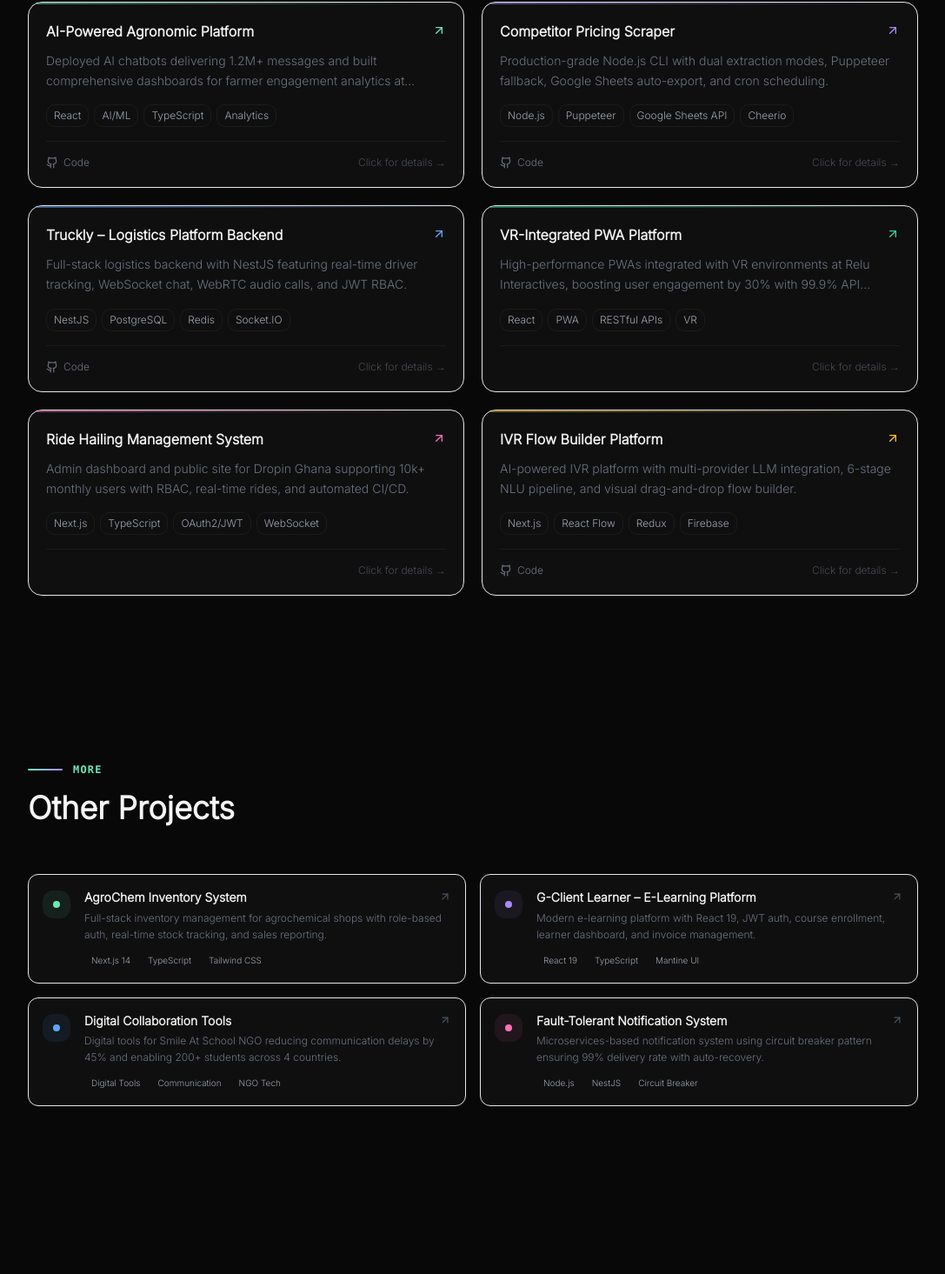
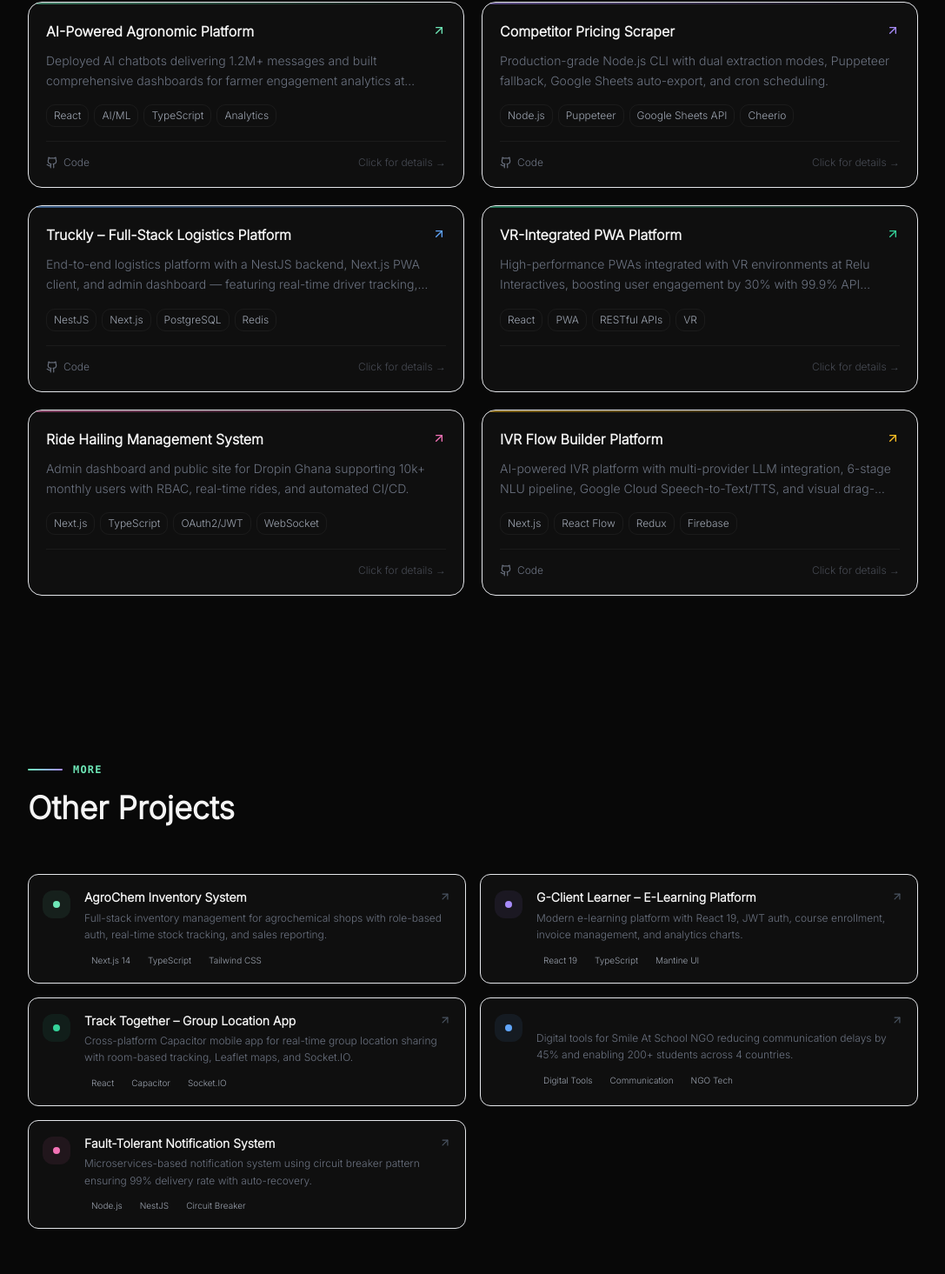
Before and after one commit to bismark66/Bismark_Agyare, a React (Vite) app: page / in a window 1280 px wide. Shown: the part 3077-4542 px from the top of the page at 87% size, without its empty margins (96-1183 px from the left). Built offline with nearby package versions, Linux system fonts and the light colour scheme.

Commit message:
feat: Revise Truckly project description and add new Track Together app details

```diff
--- a/src/screens/PortoflioDark/Portfolio.tsx
+++ b/src/screens/PortoflioDark/Portfolio.tsx
@@ -169,15 +169,15 @@ const featuredProjects: Project[] = [
     highlights: ["2,400+ lines of code", "7+ competitor integrations", "Automated scheduling"],
   },
   {
-    title: "Truckly – Logistics Platform Backend",
-    description: "Full-stack logistics backend with NestJS featuring real-time driver tracking, WebSocket chat, WebRTC audio calls, and JWT RBAC.",
-    tech: ["NestJS", "PostgreSQL", "Redis", "Socket.IO", "WebRTC"],
+    title: "Truckly – Full-Stack Logistics Platform",
+    description: "End-to-end logistics platform with a NestJS backend, Next.js PWA client, and admin dashboard — featuring real-time driver tracking, multi-role workflows, WebSocket chat, BullMQ job queues, and Paystack payments.",
+    tech: ["NestJS", "Next.js", "PostgreSQL", "Redis", "BullMQ", "Socket.IO", "Leaflet", "Firebase", "Cloudinary", "Ionic React"],
     accentColor: "#60A5FA",
     hasGithub: true,
     githubUrl: "https://github.com/bismark66/truckly-backend",
-    fullDescription: "Complete logistics platform backend connecting customers with drivers. Features real-time driver tracking using Redis geospatial queries, WebSocket-based chat, WebRTC audio calls, and multi-role authentication.",
-    features: ["Real-time driver tracking with Redis GEO", "WebSocket chat with Redis pub/sub", "WebRTC signaling for audio calls", "Multi-role RBAC (Customer, Driver, Fleet Owner)", "Paystack payment integration"],
-    highlights: ["Geospatial search", "Real-time tracking", "WebRTC audio calls"],
+    fullDescription: "A complete logistics platform connecting customers, drivers, and fleet owners. Built as three separate apps: a NestJS REST + WebSocket backend with 18 resource modules, a Next.js PWA client with Ionic React and Leaflet maps, and a Next.js admin dashboard. Features BullMQ job queues for async processing, Firebase Admin for push notifications, Cloudinary and ImageKit for document/image management, and Paystack for payment processing.",
+    features: ["Multi-role access: Customer, Driver, Fleet Owner, Admin", "Real-time driver location tracking with Leaflet maps", "WebSocket-based in-app chat (Socket.IO)", "BullMQ job queues for notifications & payment processing", "Firebase push notifications + web-push PWA alerts", "Driver earnings, payouts & trip history", "Fleet management: vehicles, drivers, shipments, reports", "Cloudinary + ImageKit document & image uploads", "Paystack payment integration", "Swagger API documentation"],
+    highlights: ["3-app platform", "BullMQ async queues", "PWA + push notifications"],
   },
   {
     title: "VR-Integrated PWA Platform",
@@ -201,14 +201,14 @@ const featuredProjects: Project[] = [
   },
   {
     title: "IVR Flow Builder Platform",
-    description: "AI-powered IVR platform with multi-provider LLM integration, 6-stage NLU pipeline, and visual drag-and-drop flow builder.",
-    tech: ["Next.js", "React Flow", "Redux", "Firebase", "Groq AI"],
+    description: "AI-powered IVR platform with multi-provider LLM integration, 6-stage NLU pipeline, Google Cloud Speech-to-Text/TTS, and visual drag-and-drop flow builder.",
+    tech: ["Next.js", "React Flow", "Redux", "Firebase", "Groq AI", "Google Cloud STT/TTS", "TensorFlow.js"],
     accentColor: "#FBBF24",
     hasGithub: true,
     githubUrl: "https://github.com/bismark66/ivr-platform",
-    fullDescription: "AI-powered Interactive Voice Response platform featuring multi-provider LLM integration with automatic fallback. Includes a 6-stage NLU pipeline and a visual drag-and-drop flow builder.",
-    features: ["Multi-provider AI (Groq, OpenAI, Anthropic)", "6-stage NLU processing pipeline", "Visual drag-and-drop flow builder", "Real-time sentiment analysis", "Firebase Firestore persistence"],
-    highlights: ["70% AI cost reduction", "99.9% uptime", "No-code flow building"],
+    fullDescription: "AI-powered Interactive Voice Response platform with multi-provider LLM support (Groq, OpenAI, Anthropic) and automatic fallback. Features a 6-stage NLU pipeline (preprocessing, intent classification, entity extraction, sentiment analysis, context enrichment, confidence scoring), Google Cloud Speech-to-Text/TTS for voice I/O, TensorFlow.js for on-device inference, and a visual drag-and-drop flow builder with Firebase persistence.",
+    features: ["Multi-provider AI (Groq, OpenAI, Anthropic) with automatic fallback", "6-stage NLU pipeline with 1-hour result caching", "Google Cloud Speech-to-Text & Text-to-Speech", "TensorFlow.js for on-device AI inference", "Visual drag-and-drop IVR flow builder", "Voice recording, menu, audio & call transfer nodes", "Firebase Firestore persistence"],
+    highlights: ["6-stage NLU pipeline", "Google Cloud STT/TTS", "No-code flow building"],
   },
 ];
 
@@ -226,17 +226,27 @@ const moreProjects: Project[] = [
   },
   {
     title: "G-Client Learner – E-Learning Platform",
-    description: "Modern e-learning platform with React 19, JWT auth, course enrollment, learner dashboard, and invoice management.",
-    tech: ["React 19", "TypeScript", "Mantine UI", "React Query"],
+    description: "Modern e-learning platform with React 19, JWT auth, course enrollment, invoice management, and analytics charts.",
+    tech: ["React 19", "TypeScript", "Mantine UI", "React Query", "Recharts"],
     accentColor: "#A78BFA",
     hasGithub: true,
     githubUrl: "https://github.com/bismark66/g_client_admin",
-    fullDescription: "Comprehensive online learning management system with secure JWT auth, checkout, invoicing, and personalized learner dashboard using React Query and atomic design patterns.",
-    features: ["JWT auth with token refresh", "Course enrollment & checkout", "Invoice management system", "Learner dashboard with progress tracking", "Google OAuth integration ready"],
-    highlights: ["React 19 + TypeScript", "Mantine UI v8", "Atomic design architecture"],
+    fullDescription: "Comprehensive online learning management system with secure JWT auth, course checkout, invoicing, personalized learner dashboard, and analytics built with Recharts. Uses TanStack React Query for server state and Mantine UI for the component system.",
+    features: ["JWT auth with token refresh & password reset flow", "Course & track enrollment with checkout", "Invoice management system", "Learner dashboard with progress tracking", "Analytics charts with Recharts", "Google OAuth integration ready"],
+    highlights: ["React 19 + TypeScript", "Mantine UI + Recharts", "Atomic design architecture"],
   },
   {
-    title: "Digital Collaboration Tools",
+    title: "Track Together – Group Location App",
+    description: "Cross-platform Capacitor mobile app for real-time group location sharing with room-based tracking, Leaflet maps, and Socket.IO.",
+    tech: ["React", "Capacitor", "Socket.IO", "Leaflet", "Radix UI", "Zod"],
+    accentColor: "#34D399",
+    hasGithub: true,
+    githubUrl: "https://github.com/bismark66/track-together-voyage",
+    fullDescription: "Cross-platform mobile app (iOS, Android, web) built with Capacitor and React for real-time group location sharing. Users create or join rooms, share live GPS coordinates via Socket.IO, and view all members on an interactive Leaflet map. Features native device geolocation, network awareness, and push notifications.",
+    features: ["Room-based group tracking (create/join rooms)", "Real-time GPS sharing via Socket.IO", "Interactive Leaflet map with user markers", "Capacitor geolocation & device APIs (iOS + Android)", "Authentication with onboarding flow", "Network-aware with offline handling"],
+    highlights: ["Cross-platform mobile", "Real-time Socket.IO", "Native GPS via Capacitor"],
+  },
+  {
     description: "Digital tools for Smile At School NGO reducing communication delays by 45% and enabling 200+ students across 4 countries.",
     tech: ["Digital Tools", "Communication", "NGO Tech"],
     accentColor: "#60A5FA",
```
